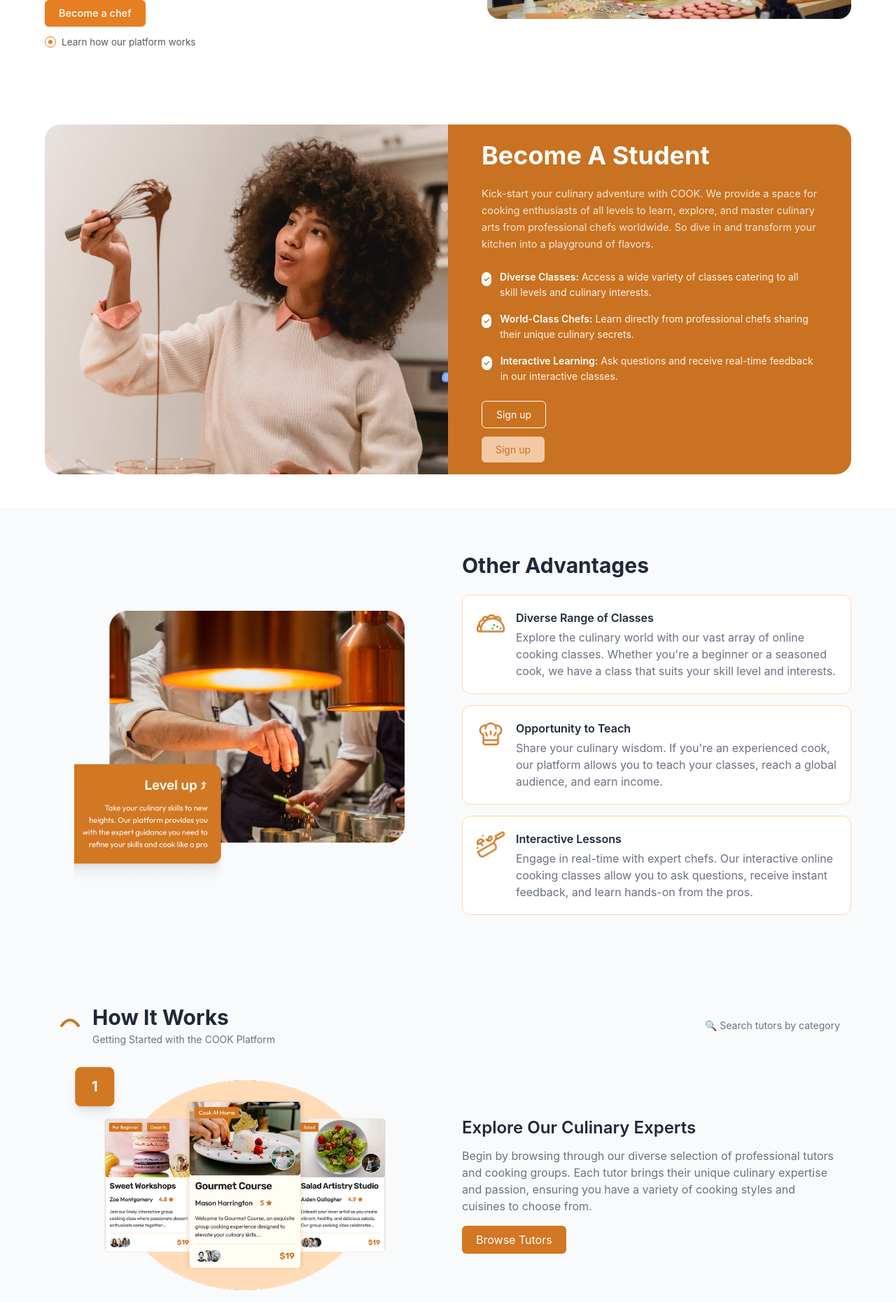
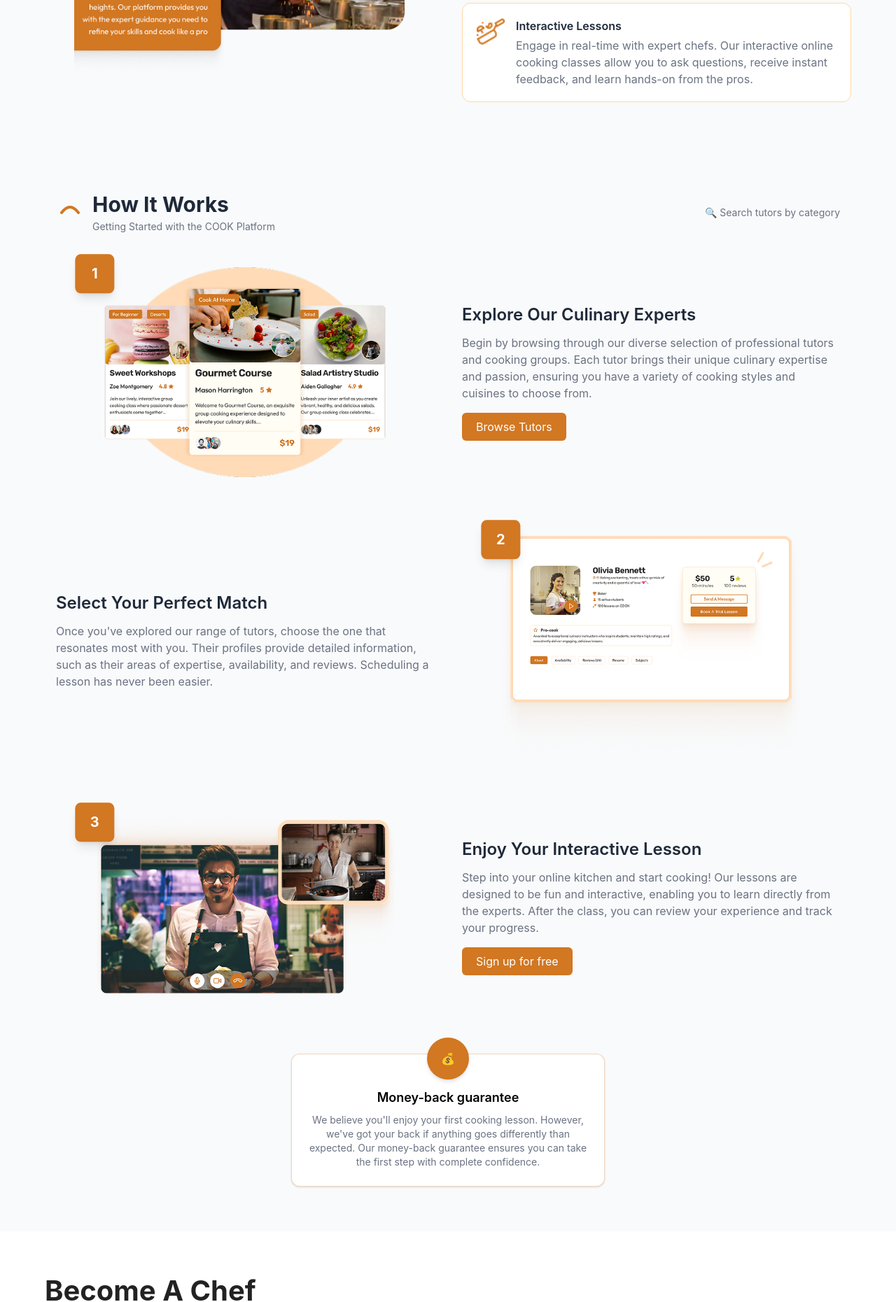
Before and after one commit to rajaduraicbe/Ecommerc, a React (Vite) app: page / in a window 1280 px wide. Shown: the part 460-2321 px from the top of the page at 70% size. Built offline with nearby package versions, Linux system fonts and the light colour scheme.

Commit message:
simple changes in the appjsx

```diff
--- a/src/App.jsx
+++ b/src/App.jsx
@@ -9,10 +9,11 @@ const App = () => {
   return (
     <div>
      <Header />
-     <Chef />
-     <Student />
-     <AdvantagesSection />
-     <HowItWorks />
+    <AdvantagesSection />
+    <HowItWorks />
+    <Chef />
+    <Student />
+
      <Footer />
 
 
```
